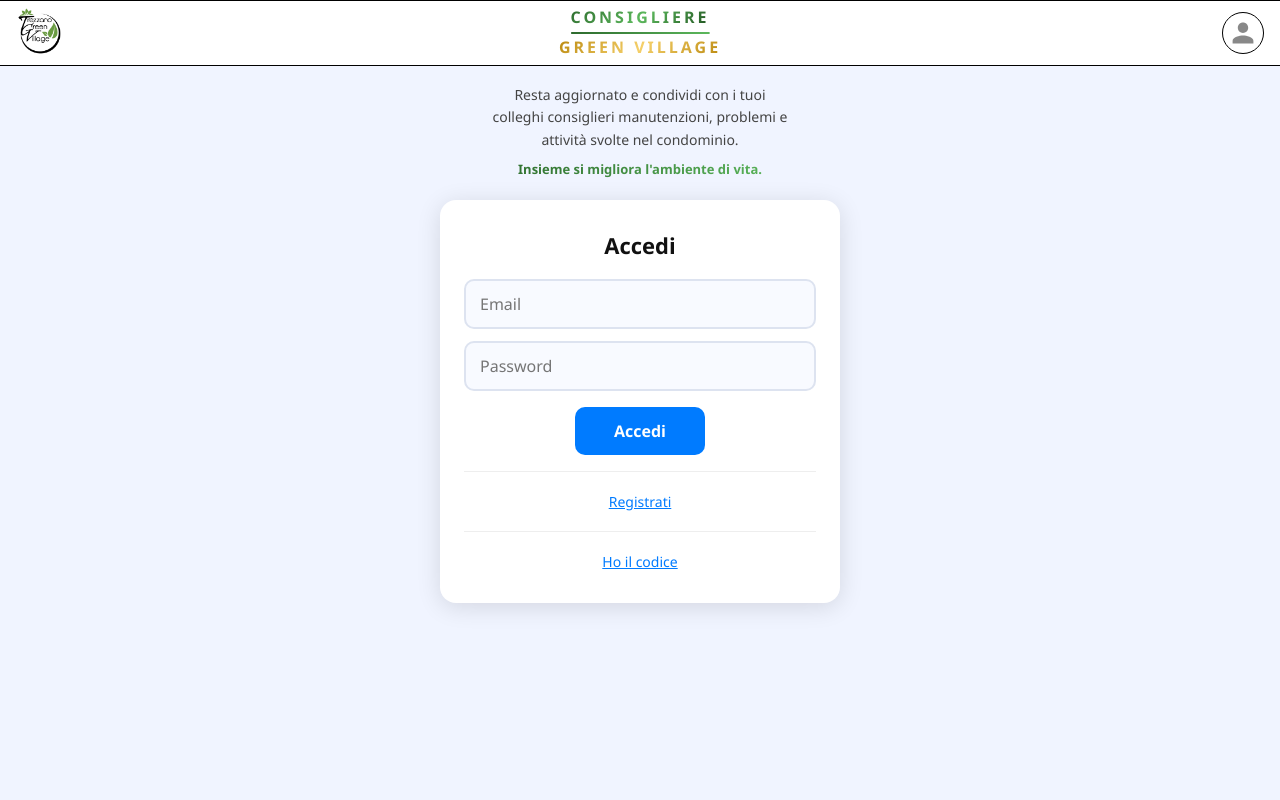
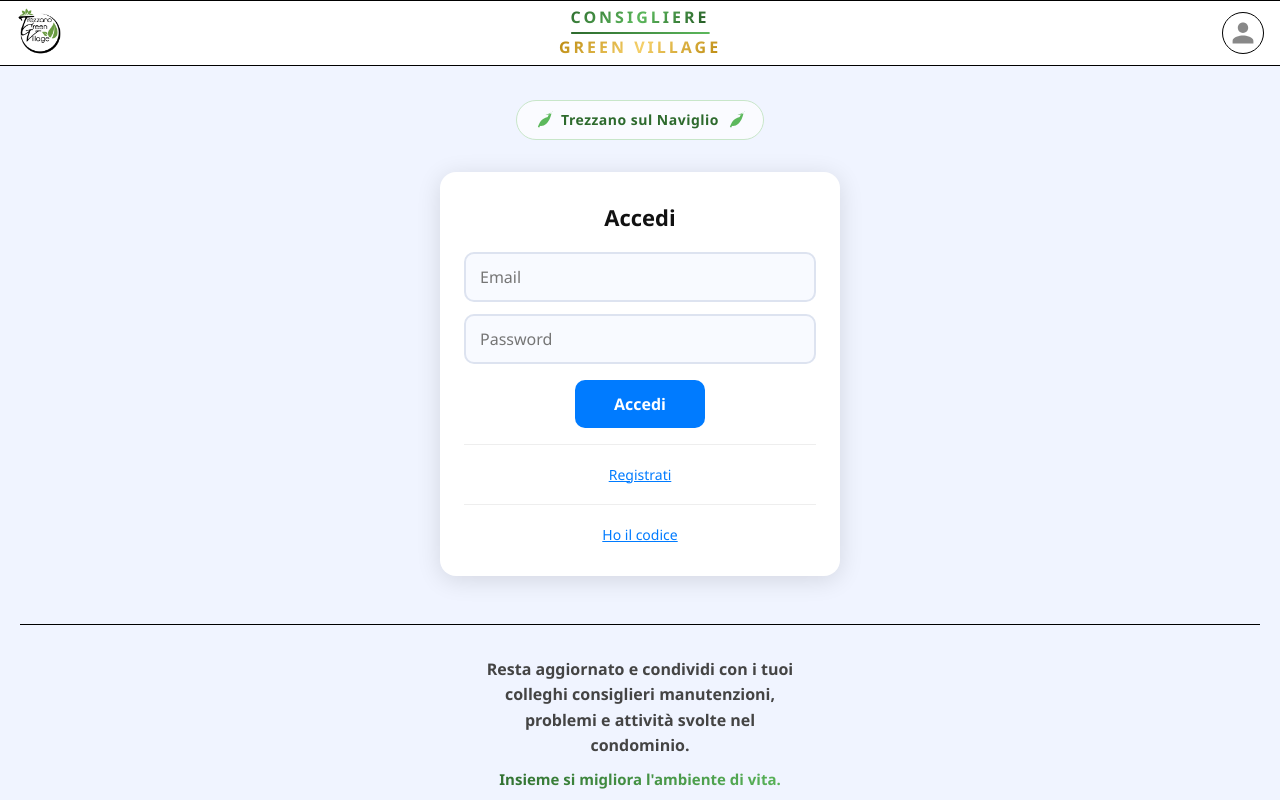
Before and after one commit to SimoAlbi28/green-village-app, a React (Vite) app: page / in a window 1280 px wide. Built offline with nearby package versions, Linux system fonts and the light colour scheme.

Commit message:
feat: update auth tagline and welcome badge for improved user engagement

```diff
--- a/src/App.css
+++ b/src/App.css
@@ -1262,20 +1262,20 @@ button {
 }
 
 .auth-tagline {
-  font-size: 14px;
+  font-size: 16px;
   color: #444;
   text-align: center;
-  max-width: 300px;
+  max-width: 320px;
   line-height: 1.6;
-  margin: 0 0 20px 0;
-  font-weight: 400;
+  margin: 0;
+  font-weight: 700;
 }
 
 .auth-tagline span {
   display: block;
   margin-top: 8px;
-  font-weight: 700;
-  font-size: 13px;
+  font-weight: 900;
+  font-size: 15px;
   background: linear-gradient(135deg, #2d6a2d, #5cb85c);
   -webkit-background-clip: text;
   -webkit-text-fill-color: transparent;
@@ -1288,6 +1288,29 @@ button {
   object-fit: contain;
   margin-bottom: 20px;
   border-radius: 24px;
+}
+
+.auth-logo-top {
+  width: 90px;
+  height: 90px;
+  object-fit: contain;
+  opacity: 0.85;
+  margin-bottom: 4px;
+}
+
+.auth-welcome-badge {
+  display: flex;
+  align-items: center;
+  gap: 8px;
+  background: rgba(255,255,255,0.7);
+  border: 1px solid #c8e6c9;
+  border-radius: 24px;
+  padding: 8px 18px;
+  font-size: 14px;
+  font-weight: 700;
+  color: #2d6a2d;
+  letter-spacing: 0.5px;
+  margin: 16px 0 32px;
 }
 
 .auth-card {
@@ -1398,6 +1421,13 @@ button {
   height: 1px;
   background: #eee;
   margin: 4px 0;
+}
+
+.auth-divider-line {
+  border: none;
+  border-top: 1px solid #000;
+  margin: 48px 0 32px;
+  width: 100%;
 }
 
 /* Logout bar above title */
--- a/src/pages/LoginPage.tsx
+++ b/src/pages/LoginPage.tsx
@@ -36,10 +36,11 @@ export default function LoginPage({ onGoToRegister, onGoToVerify }: LoginPagePro
 
   return (
     <div className="auth-page">
-      <p className="auth-tagline">
-        Resta aggiornato e condividi con i tuoi colleghi consiglieri manutenzioni, problemi e attività svolte nel condominio.<br />
-        <span>Insieme si migliora l'ambiente di vita.</span>
-      </p>
+      <div className="auth-welcome-badge">
+        <svg width="18" height="18" viewBox="0 0 24 24" fill="#5cb85c"><path d="M17 8C8 10 5.9 16.17 3.82 21.34L5.71 22l1-2.3A4.49 4.49 0 0 0 8 20C19 20 22 3 22 3c-1 2-8 2-8 2 8-2 12-6 12-6S17.5 4.5 17 8z"/></svg>
+        <span>Trezzano sul Naviglio</span>
+        <svg width="18" height="18" viewBox="0 0 24 24" fill="#5cb85c"><path d="M17 8C8 10 5.9 16.17 3.82 21.34L5.71 22l1-2.3A4.49 4.49 0 0 0 8 20C19 20 22 3 22 3c-1 2-8 2-8 2 8-2 12-6 12-6S17.5 4.5 17 8z"/></svg>
+      </div>
       <div className="auth-card">
         <h2 className="auth-card-title">Accedi</h2>
         {error && <p className="auth-error">{error}</p>}
@@ -72,6 +73,11 @@ export default function LoginPage({ onGoToRegister, onGoToVerify }: LoginPagePro
           Ho il codice
         </button>
       </div>
+      <hr className="auth-divider-line" />
+      <p className="auth-tagline">
+        Resta aggiornato e condividi con i tuoi colleghi consiglieri manutenzioni, problemi e attività svolte nel condominio.<br />
+        <span>Insieme si migliora l'ambiente di vita.</span>
+      </p>
     </div>
   )
 }
```
